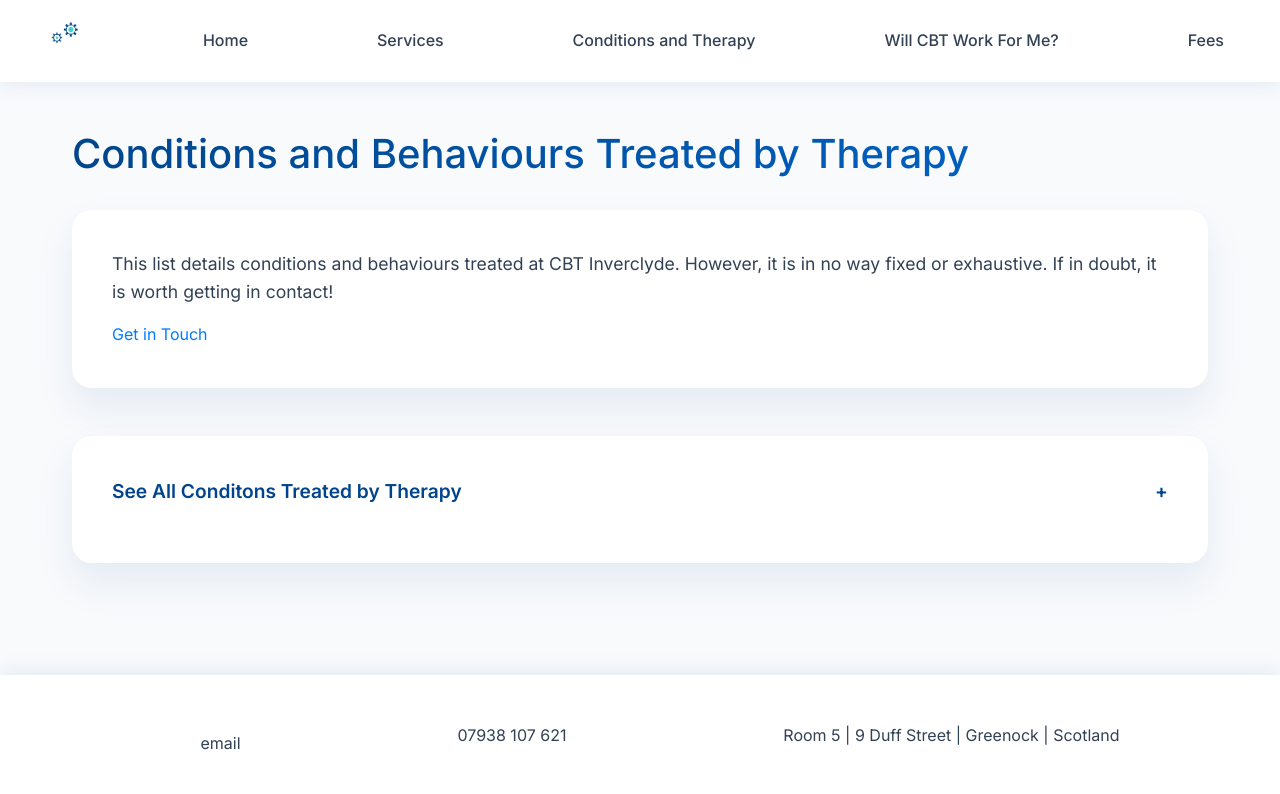
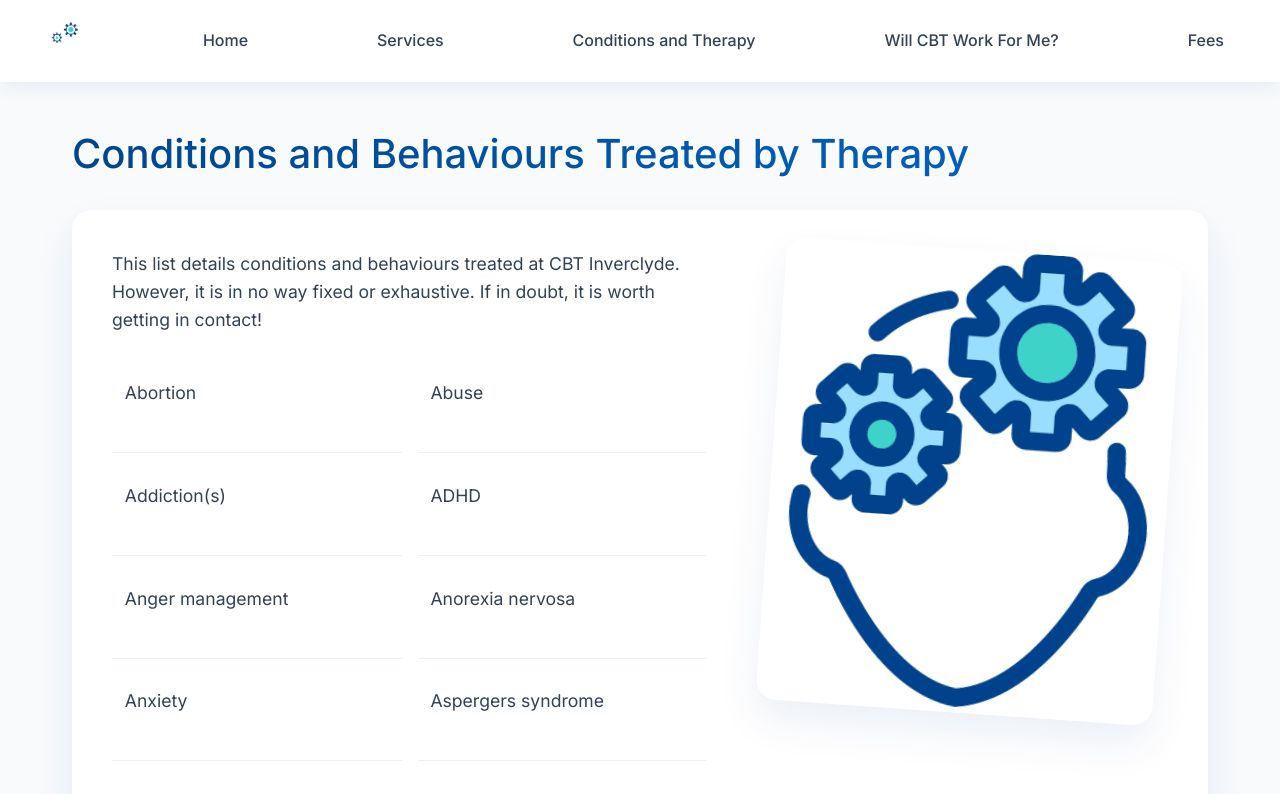
Before and after one commit to Selliott456/inverclydeCBT, a React app: page /areas in a window 1280 px wide. Shown: the top 794 px of the page. Built offline with nearby package versions, Linux system fonts and the light colour scheme; the HTML template or start-up script is replaced by a standard one.

Commit message:
styles areas component

```diff
--- a/src/components/Areas.js
+++ b/src/components/Areas.js
@@ -1,83 +1,114 @@
-import React, { useState } from 'react'
+import React, { useState } from "react";
 // import React from 'react'
+import head from "../styles/head.png";
 
 const areas = [
-  'Abortion',
-  'Abuse',
-  'Addiction(s)',
-  'ADHD',
-  'Anger management',
-  'Anorexia nervosa',
-  'Anxiety',
-  'Aspergers syndrome',
-  'Attachment disorder',
-  'Bereavement',
-  'Binge-eating disorder',
-  'Bipolar disorder/Manic depression',
-  'Body dysmorphic disorder',
-  'Bulimia nervosa',
-  'Bullying',
-  'Child related issues',
-  'Chronic fatigue syndrome/ME',
-  'Depression',
-  'Dissociation',
-  'Domestic violence',
-  'Eating disorders',
-  'Gender dysphoria',
-  'Generalised anxiety disorder',
-  'Hearing voices',
-  'Hoarding',
-  'Low self-confidence',
-  'Low self-esteem',
-  'Miscarriage',
-  'Obsessive compulsive disorder (OCD)',
-  'Panic disorder',
-  'Passive aggressive behaviour',
-  'Personality disorders',
-  'Phobias',
-  'Post-traumatic stress disorder (PTSD)',
-  'Postnatal depression',
-  'Psychosis',
-  'Relationship issues',
-  'Schizophrenia',
-  'Seasonal affective disorder (SAD)',
-  'Self-harm',
-  'Sexuality',
-  'Stress',
-  'Suicidal thoughts',
-  'Trauma',
-  'Work-related stress '
-]
-const alphabet = ['A', 'B', 'C', 'D', 'E', 'F', 'G', 'H', 'I', 'J', 'K', 'L', 'M', 'N', 'O', 'P', 'Q', 'R', 'S', 'T', 'U', 'V', 'W', 'X', 'Y', 'Z']
-
+  "Abortion",
+  "Abuse",
+  "Addiction(s)",
+  "ADHD",
+  "Anger management",
+  "Anorexia nervosa",
+  "Anxiety",
+  "Aspergers syndrome",
+  "Attachment disorder",
+  "Bereavement",
+  "Binge-eating disorder",
+  "Bipolar disorder/Manic depression",
+  "Body dysmorphic disorder",
+  "Bulimia nervosa",
+  "Bullying",
+  "Child related issues",
+  "Chronic fatigue syndrome/ME",
+  "Depression",
+  "Dissociation",
+  "Domestic violence",
+  "Eating disorders",
+  "Gender dysphoria",
+  "Generalised anxiety disorder",
+  "Hearing voices",
+  "Hoarding",
+  "Low self-confidence",
+  "Low self-esteem",
+  "Miscarriage",
+  "Obsessive compulsive disorder (OCD)",
+  "Panic disorder",
+  "Passive aggressive behaviour",
+  "Personality disorders",
+  "Phobias",
+  "Post-traumatic stress disorder (PTSD)",
+  "Postnatal depression",
+  "Psychosis",
+  "Relationship issues",
+  "Schizophrenia",
+  "Seasonal affective disorder (SAD)",
+  "Self-harm",
+  "Sexuality",
+  "Stress",
+  "Suicidal thoughts",
+  "Trauma",
+  "Work-related stress ",
+];
+const alphabet = [
+  "A",
+  "B",
+  "C",
+  "D",
+  "E",
+  "F",
+  "G",
+  "H",
+  "I",
+  "J",
+  "K",
+  "L",
+  "M",
+  "N",
+  "O",
+  "P",
+  "Q",
+  "R",
+  "S",
+  "T",
+  "U",
+  "V",
+  "W",
+  "X",
+  "Y",
+  "Z",
+];
 
 const Areas = () => {
+  return (
+    <main id="mainAreas">
+      <h1>Conditions and Behaviours Treated by Therapy</h1>
 
+      <div className="areasRow">
+        <div className="areasContent">
+          <p>
+            This list details conditions and behaviours treated at CBT
+            Inverclyde. However, it is in no way fixed or exhaustive. If in
+            doubt, it is worth getting in contact!
+          </p>
+          <div className="areasList">
+            {areas.map((area, index) => (
+              <div key={index} className="areaItem">
+                <p>{area}</p>
+              </div>
+            ))}
+          </div>
+          <a href="mailto:rhona@cbtinverclyde.com" className="button">
+            Get in Touch
+          </a>
+        </div>
+        <img
+          src={head}
+          alt="cognitive behavioral therapy"
+          className="cogImage"
+        />
+      </div>
+    </main>
+  );
+};
 
-  return <main id="mainAreas">
-    <h1>Conditions and Behaviours Treated by Therapy</h1>
-    <section className="areasExplain">
-      <p>This list details conditions and behaviours treated at CBT Inverclyde.
-      However, it is in no way fixed or exhaustive. If in doubt, it is worth
-      getting in contact!
-      </p>
-      <a href="mailto:rhona@cbtinverclyde.com" className="button">Get in Touch</a>
-    </section>
-    <section className="dropdownSection">
-      <details>
-        <summary>
-          See All Conditons Treated by Therapy
-      </summary>
-        {areas.map((area, index) => {
-          return <div key={index}>
-            <p>{area}</p>
-          </div>
-        })}
-      </details>
-    </section>
-  </main>
-
-}
-
-
-export default Areas
+export default Areas;
--- a/src/styles/style.scss
+++ b/src/styles/style.scss
@@ -538,76 +538,79 @@ body {
   margin: 0 auto;
   padding: 3rem 2rem;
 
-  h1 {
-    font-size: 2.5rem;
-    margin-bottom: 2rem;
-    background: var(--gradient);
-    -webkit-background-clip: text;
-    -webkit-text-fill-color: transparent;
-  }
-
-  .areasExplain {
+  .areasRow {
+    display: grid;
+    grid-template-columns: 1.2fr 0.8fr;
+    gap: 4rem;
+    align-items: start;
+    margin: 2rem 0;
     background: white;
     border-radius: 20px;
     padding: 2.5rem;
     box-shadow: 0 20px 40px var(--shadow);
-    margin-bottom: 3rem;
 
-    p {
-      font-size: 1.1rem;
-      line-height: 1.6;
-      color: var(--text);
-    }
-  }
-
-  .dropdownSection {
-    display: grid;
-    gap: 1.5rem;
-
-    details {
-      background: white;
-      border-radius: 20px;
-      padding: 2.5rem;
-      box-shadow: 0 20px 40px var(--shadow);
-      transition: transform 0.3s ease;
-
-      &[open] {
-        transform: scale(1.02);
+    .areasContent {
+      p {
+        font-size: 1.1rem;
+        line-height: 1.6;
+        margin-bottom: 2rem;
       }
 
-      summary {
-        cursor: pointer;
-        font-weight: 600;
-        font-size: 1.2rem;
-        color: var(--primary);
-        margin-bottom: 1rem;
-        list-style: none;
-        position: relative;
-        padding-right: 2rem;
+      .areasList {
+        display: grid;
+        grid-template-columns: repeat(2, 1fr);
+        gap: 1rem;
+        margin: 2rem 0;
 
-        &::after {
-          content: "+";
-          position: absolute;
-          right: 0;
-          top: 50%;
-          transform: translateY(-50%);
-          transition: transform 0.3s ease;
+        .areaItem {
+          padding: 0.8rem;
+          border-bottom: 1px solid var(--accent);
+
+          &:hover {
+            color: var(--primary);
+          }
         }
       }
 
-      &[open] summary::after {
-        transform: translateY(-50%) rotate(45deg);
-      }
+      .button {
+        display: inline-block;
+        background: var(--gradient);
+        color: white;
+        padding: 0.8rem 1.5rem;
+        border-radius: 8px;
+        text-decoration: none;
+        font-weight: 500;
+        transition: transform 0.2s ease;
+        margin-top: 2rem;
+        border: none;
 
-      div {
-        padding: 1rem 0;
-        border-bottom: 1px solid var(--accent);
-
-        &:last-child {
-          border-bottom: none;
-          padding-bottom: 0;
+        &:hover {
+          transform: translateY(-2px);
         }
       }
+    }
+
+    .cogImage {
+      width: 100%;
+      border-radius: 20px;
+      box-shadow: 0 20px 40px var(--shadow);
+      transform: rotate(4deg);
+      transition: transform 0.3s ease;
+
+      &:hover {
+        transform: rotate(0deg);
+      }
+    }
+  }
+}
+
+@media (max-width: 768px) {
+  #mainAreas .areasRow {
+    grid-template-columns: 1fr;
+    gap: 2rem;
+
+    .cogImage {
+      transform: none;
     }
   }
 }
```
